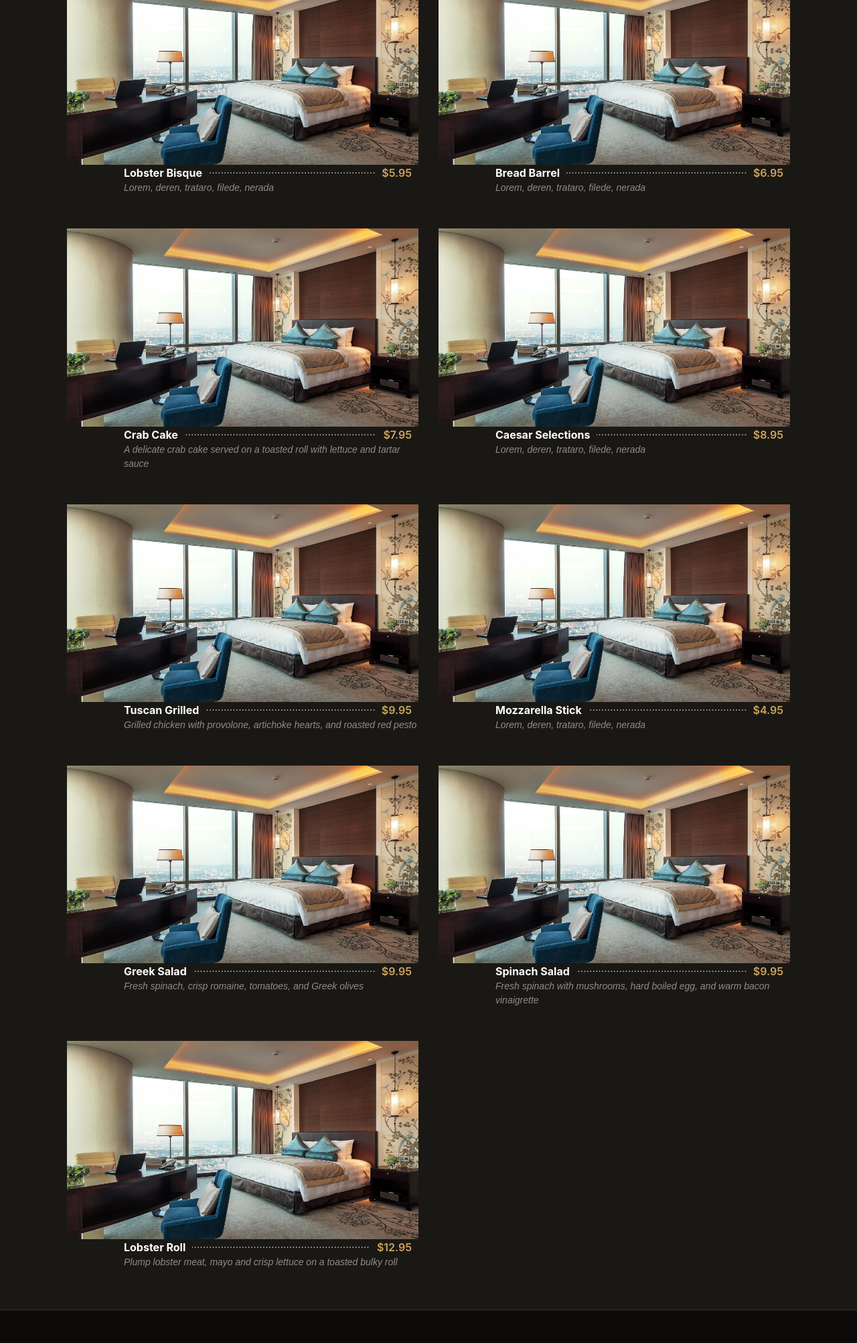
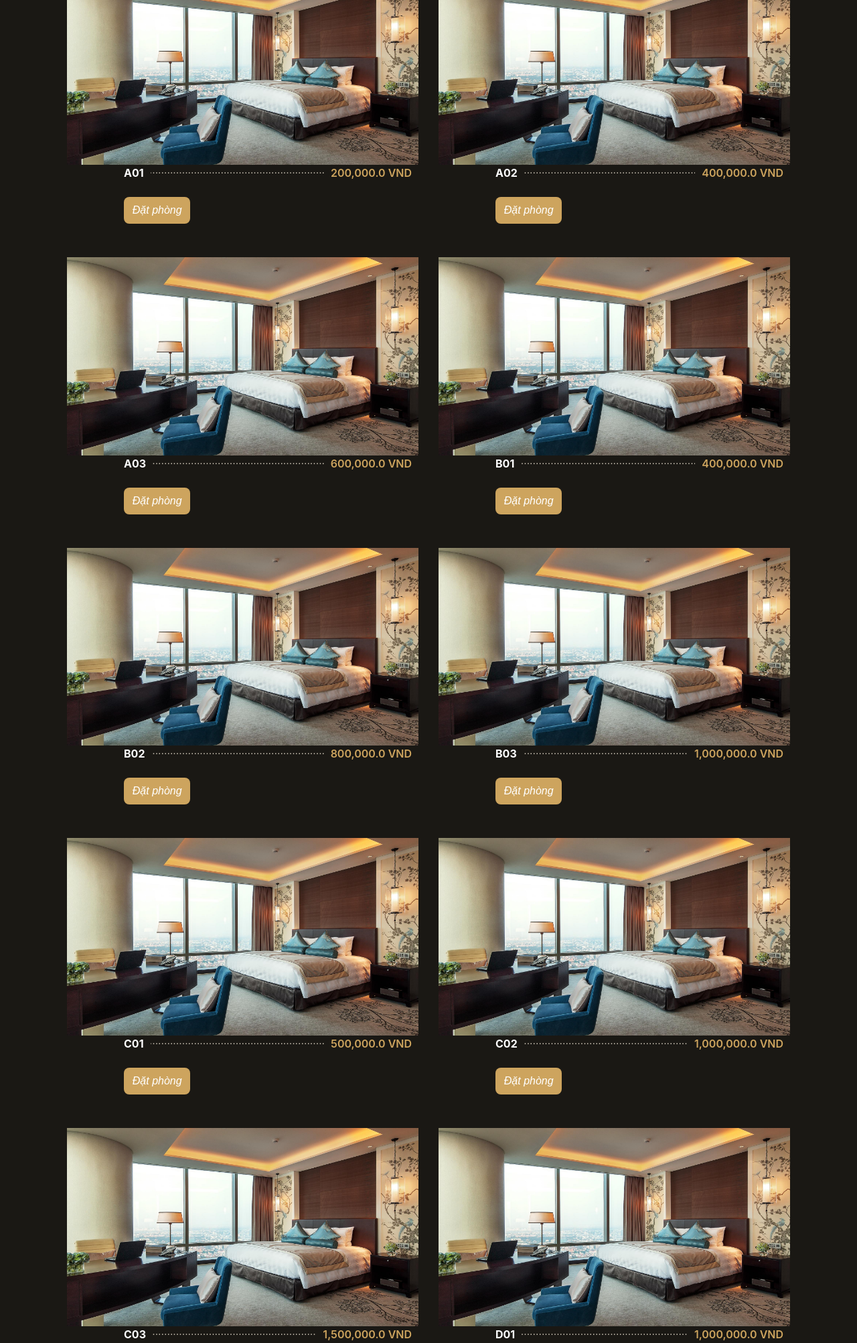
Before and after one commit to ttken01/HotelManager, a Flask app: page / in a window 1280 px wide. Shown: the part 1121-3126 px from the top of the page at 67% size. Run offline with Flask 2, Linux system fonts and the light colour scheme; data comes from the database, SQL or seed files in the repository; some libraries are stand-ins or nearby versions.

Commit message:
rooms with filter
index page

```diff
--- a/hotelapp/index.py
+++ b/hotelapp/index.py
@@ -27,7 +27,7 @@ def home():
             rooms = utils.load_room(kind=kind, amount=amount, from_date=from_date, to_date=to_date)
         return render_template('index.html', rooms=rooms)
 
-    else: return render_template('index.html')
+    else: return render_template('index.html', rooms=utils.load_room())
 
 @app.route('/staff1', methods = ['post', 'get'])
 def staff1():
--- a/hotelapp/static/css/css.css
+++ b/hotelapp/static/css/css.css
@@ -64,6 +64,14 @@ h4 {
   font-weight: 600;
 }
 
+.cart-btn {
+  background-color: #CDA45E;
+  padding: 0.5rem 0.8rem;
+  border-radius: 0.5rem;
+  color: white;
+  font-size: 1rem;
+}
+
 @media only screen and (max-width: 70em) {
   html {
     font-size: 85%;
--- a/hotelapp/templates/index.html
+++ b/hotelapp/templates/index.html
@@ -48,7 +48,7 @@
   </div>
 {% endblock %}
 {% block content %}
- <!-- ======= Menu Section ======= -->
+
  <section id="menu" class="menu section-bg">
   <div class="container" data-aos="fade-up">
 
@@ -61,130 +61,30 @@
       <div class="col-lg-12 d-flex justify-content-center">
         <ul id="menu-flters">
           <li data-filter="*" class="filter-active">All</li>
-          <li data-filter=".filter-starters">Standard</li>
-          <li data-filter=".filter-salads">Superior</li>
-          <li data-filter=".filter-specialty">Deluxe</li>
-          <li data-filter=".filter-suite">Suite</li>
+          {% for c in kind %}
+          <li data-filter=".filter-{{ c.id }}">{{c.name}}</li>
+          {% endfor %}
         </ul>
       </div>
     </div>
 
     <div class="row menu-container" data-aos="fade-up" data-aos-delay="200">
-
-      <div class="col-lg-6 menu-item filter-starters">
+      {% for p in rooms %}
+      <div class="col-lg-6 menu-item filter-{{p.kind_id}}">
         <img src="{{ url_for('static', filename = 'images/defaultRoom.png') }}" class="" alt="">
         <div class="menu-content">
-          <a href="#">Lobster Bisque</a><span>$5.95</span>
+          <a href="#">{{ p.name }}</a><span>{{ "{:,.1f}".format(p.price) }} VND</span>
         </div>
-        <div class="menu-ingredients">
-          Lorem, deren, trataro, filede, nerada
+        <div class="menu-ingredients mt-4">
+          <a href="#" class="cart-btn" onclick="addToCart({{ p.id }}, '{{ p.name }}', {{ p.price }})">Đặt phòng</a>
         </div>
       </div>
+      {% endfor %}
 
-      <div class="col-lg-6 menu-item filter-specialty">
-        <img src="{{ url_for('static', filename = 'images/defaultRoom.png') }}" class="" alt="">
 
-        <div class="menu-content">
-          <a href="#">Bread Barrel</a><span>$6.95</span>
-        </div>
-        <div class="menu-ingredients">
-          Lorem, deren, trataro, filede, nerada
-        </div>
-      </div>
-
-      <div class="col-lg-6 menu-item filter-starters">
-        <img src="{{ url_for('static', filename = 'images/defaultRoom.png') }}" class="" alt="">
-
-        <div class="menu-content">
-          <a href="#">Crab Cake</a><span>$7.95</span>
-        </div>
-        <div class="menu-ingredients">
-          A delicate crab cake served on a toasted roll with lettuce and tartar sauce
-        </div>
-      </div>
-
-      <div class="col-lg-6 menu-item filter-salads">
-        <img src="{{ url_for('static', filename = 'images/defaultRoom.png') }}" class="" alt="">
-
-        <div class="menu-content">
-          <a href="#">Caesar Selections</a><span>$8.95</span>
-        </div>
-        <div class="menu-ingredients">
-          Lorem, deren, trataro, filede, nerada
-        </div>
-      </div>
-
-      <div class="col-lg-6 menu-item filter-specialty">
-        <img src="{{ url_for('static', filename = 'images/defaultRoom.png') }}" class="" alt="">
-
-        <div class="menu-content">
-          <a href="#">Tuscan Grilled</a><span>$9.95</span>
-        </div>
-        <div class="menu-ingredients">
-          Grilled chicken with provolone, artichoke hearts, and roasted red pesto
-        </div>
-      </div>
-
-      <div class="col-lg-6 menu-item filter-starters">
-        <img src="{{ url_for('static', filename = 'images/defaultRoom.png') }}" class="" alt="">
-
-        <div class="menu-content">
-          <a href="#">Mozzarella Stick</a><span>$4.95</span>
-        </div>
-        <div class="menu-ingredients">
-          Lorem, deren, trataro, filede, nerada
-        </div>
-      </div>
-
-      <div class="col-lg-6 menu-item filter-salads">
-        <img src="{{ url_for('static', filename = 'images/defaultRoom.png') }}" class="" alt="">
-
-        <div class="menu-content">
-          <a href="#">Greek Salad</a><span>$9.95</span>
-        </div>
-        <div class="menu-ingredients">
-          Fresh spinach, crisp romaine, tomatoes, and Greek olives
-        </div>
-      </div>
-
-      <div class="col-lg-6 menu-item filter-salads">
-        <img src="{{ url_for('static', filename = 'images/defaultRoom.png') }}" class="" alt="">
-
-        <div class="menu-content">
-          <a href="#">Spinach Salad</a><span>$9.95</span>
-        </div>
-        <div class="menu-ingredients">
-          Fresh spinach with mushrooms, hard boiled egg, and warm bacon vinaigrette
-        </div>
-      </div>
-
-      <div class="col-lg-6 menu-item filter-specialty">
-        <img src="{{ url_for('static', filename = 'images/defaultRoom.png') }}" class="" alt="">
-
-        <div class="menu-content">
-          <a href="#">Lobster Roll</a><span>$12.95</span>
-        </div>
-        <div class="menu-ingredients">
-          Plump lobster meat, mayo and crisp lettuce on a toasted bulky roll
-        </div>
-      </div>
 
     </div>
 
   </div>
-</section><!-- End Menu Section -->
-<div class=" row list-room ">
-  {% for p in rooms %}
-  <div class="col-md-3 col-xs-12" style="padding: 5px">
-      <div class="card" style="padding: 5px">
-        <img class="card-img-top" src="{{url_for('static', filename = 'images/defaultRoom.png')}}" alt={{ p.name }}>
-        <div class="card-body">
-          <h4 class="card-title">{{ p.name }}</h4>
-          <p class="card-text">{{ "{:,.1f}".format(p.price) }} VND</p>
-          <a href="#" class="btn btn-primary" onclick="addToCart({{ p.id }}, '{{ p.name }}', {{ p.price }})">Dat hang</a>
-        </div>
-      </div>
-  </div>
-  {% endfor %}
-</div>
+</section>
 {% endblock %}
--- a/hotelapp/utils.py
+++ b/hotelapp/utils.py
@@ -6,6 +6,8 @@ import hashlib
 #lấy dữ liệu loại phòng
 def load_kind():
     return Kind.query.all()
+
+
 
 #lấy dữ liệu phòng
 def load_room(kind = None, amount = None, from_date = None, to_date = None):
```
Also changed, not shown: hotelapp/static/css/css.scss (+8 -1 lines), 1 other file.
